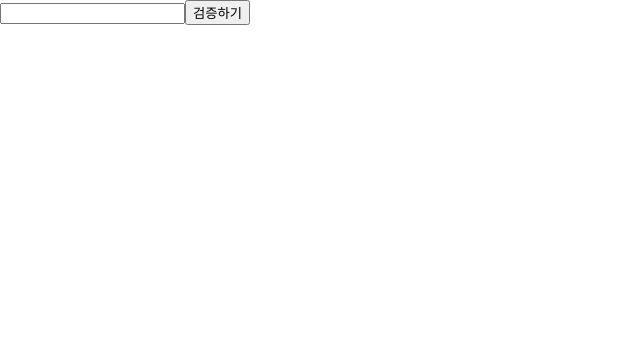
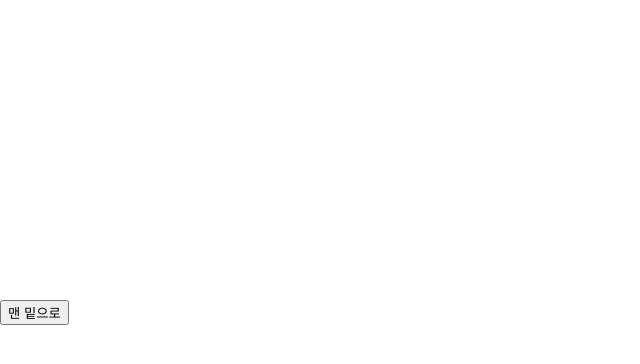
Before and after one commit to juhui88/React, a React (Create React App) app in the folder hello-react/: page / in a window 1280 px wide. Shown: the top 364 px of the page, without its empty margins (0-640 px from the left). Built offline with nearby package versions, Linux system fonts and the light colour scheme.

Commit message:
ref 달기

```diff
--- a/hello-react/src/App.js
+++ b/hello-react/src/App.js
@@ -4,11 +4,17 @@
 import Say from './Say';
 import EventPractice from './EventPractice';
 import ValidationSample from './ValidationSample';
+import ScrollBox from './ScrollBox';
 
 class App extends Component {
   render() {
     return (
-      <ValidationSample/>
+      <div>
+        <ScrollBox ref ={(ref) => this.scrollBox=ref}/>
+        <button onClick={() => this.scrollBox.scrollToBottom()}>
+          맨 밑으로
+        </button>
+      </div>
     );
   }
 }
--- /dev/null
+++ b/hello-react/src/ScrollBox.js
@@ -0,0 +1,31 @@
+import Preact, { Component} from 'react';
+
+class ScrollBox extends Component {
+    scrollToBottom = () => {
+        const { scrollHeight , clientHeight} = this.box;
+        this.box.scrollTop = scrollHeight - clientHeight;
+    }
+    render() {
+        const style = {
+            vorder: '1px solid black',
+            height: '300px',
+            width: '300px',
+            overflow: 'auto',
+            position: 'realtive'
+        };
+
+        const innerStyle = {
+            width: '100px',
+            height: '650px',
+            backgraound: 'linear-gradient(white, black)'
+        }
+        return (
+            <div
+                style = {style}
+                ref={(ref) => {this.box=ref}}>
+                    <div style={innerStyle}/>
+                </div>
+        );
+    }
+}
+export default ScrollBox;
```
Also changed, not shown: 1 other file (tests, documents, lock files or other folders).
